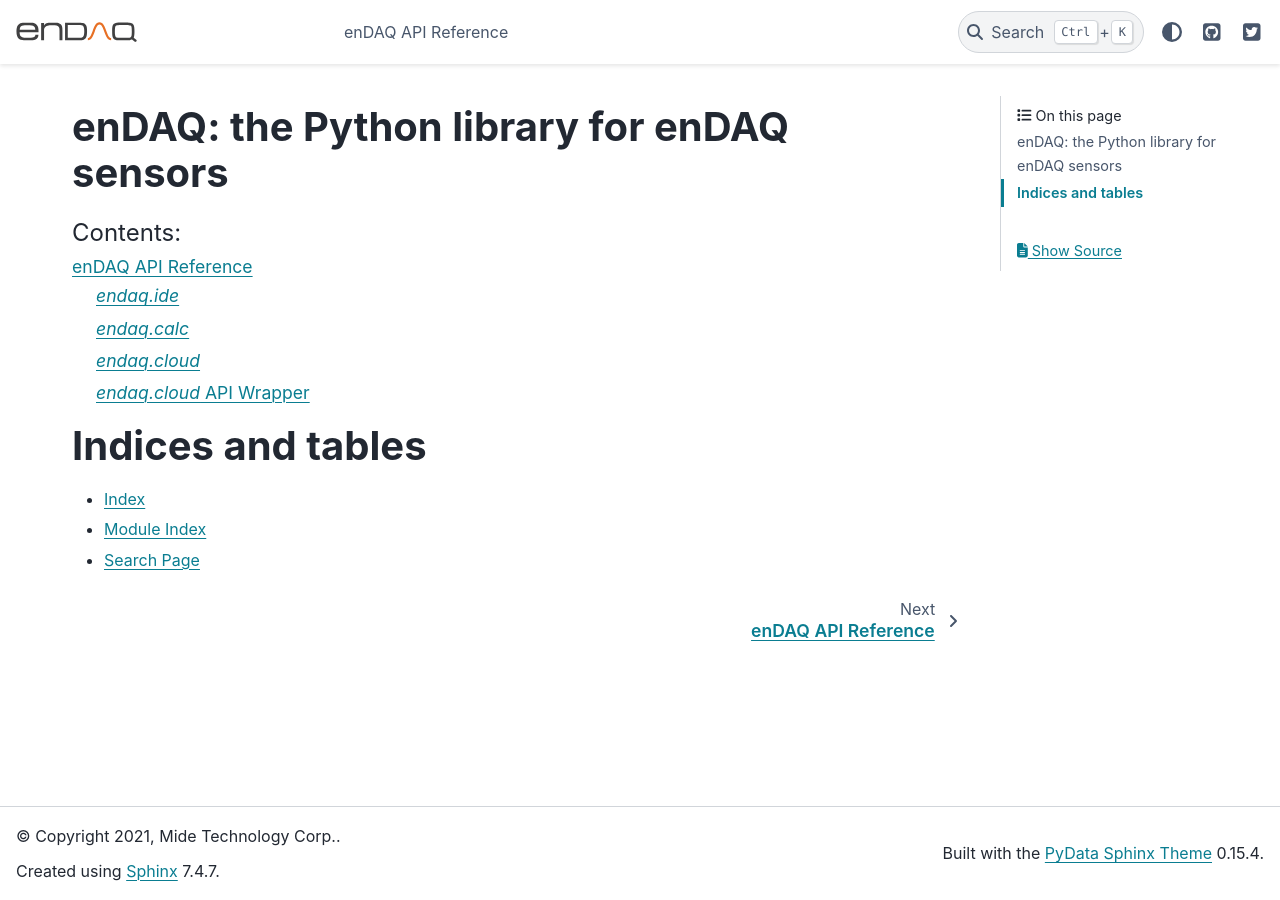
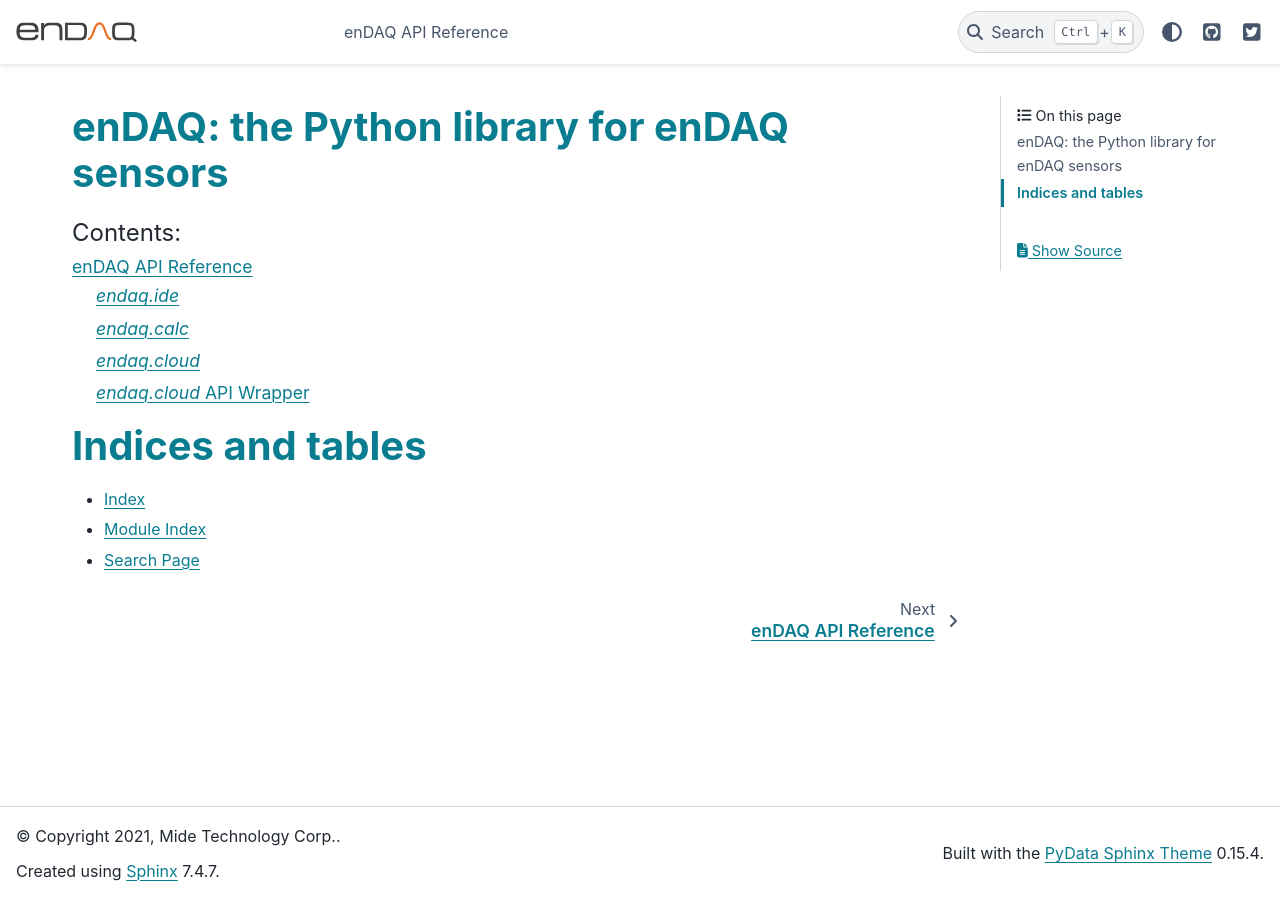
Before and after one commit to MideTechnology/endaq-python, a Sphinx documentation site: the page built from docs/index.rst, in a window 1280 px wide. Built offline with Sphinx 7.4.7 and the PyData theme 0.15.4, drawn with Linux system fonts in a browser that asks for light colours.

Commit message:
testing fixes

```diff
--- a/docs/_static/endaq-style.css
+++ b/docs/_static/endaq-style.css
@@ -92,9 +92,10 @@
 
 h1 {
 	font-weight: bold;
+    color: var(--pst-color-primary);
 }
 
-/*dl.field-list {
+dl.field-list {
     background-color: 243, 243, 243;
     padding: 7px;
-}*/
+}
```
